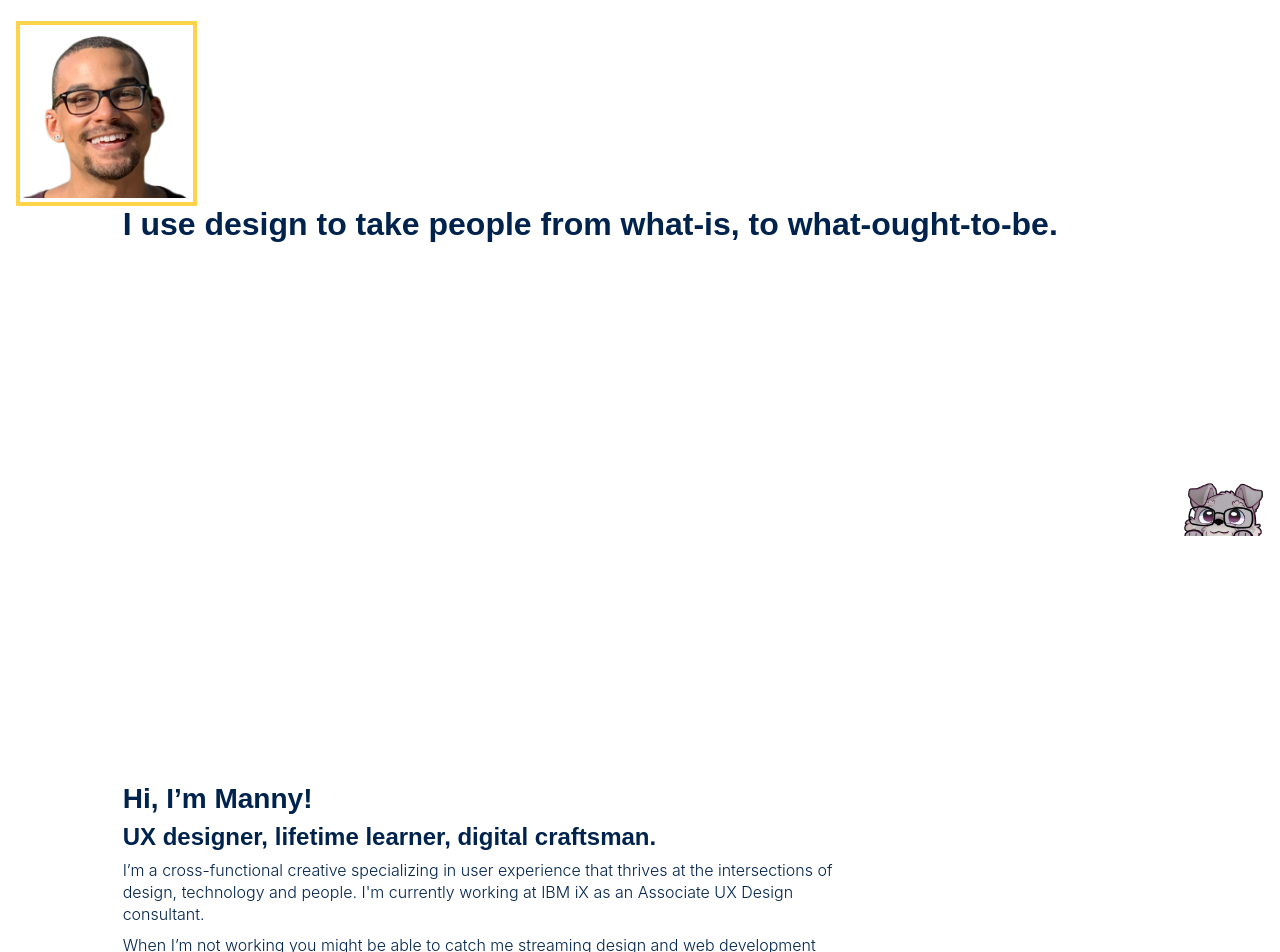
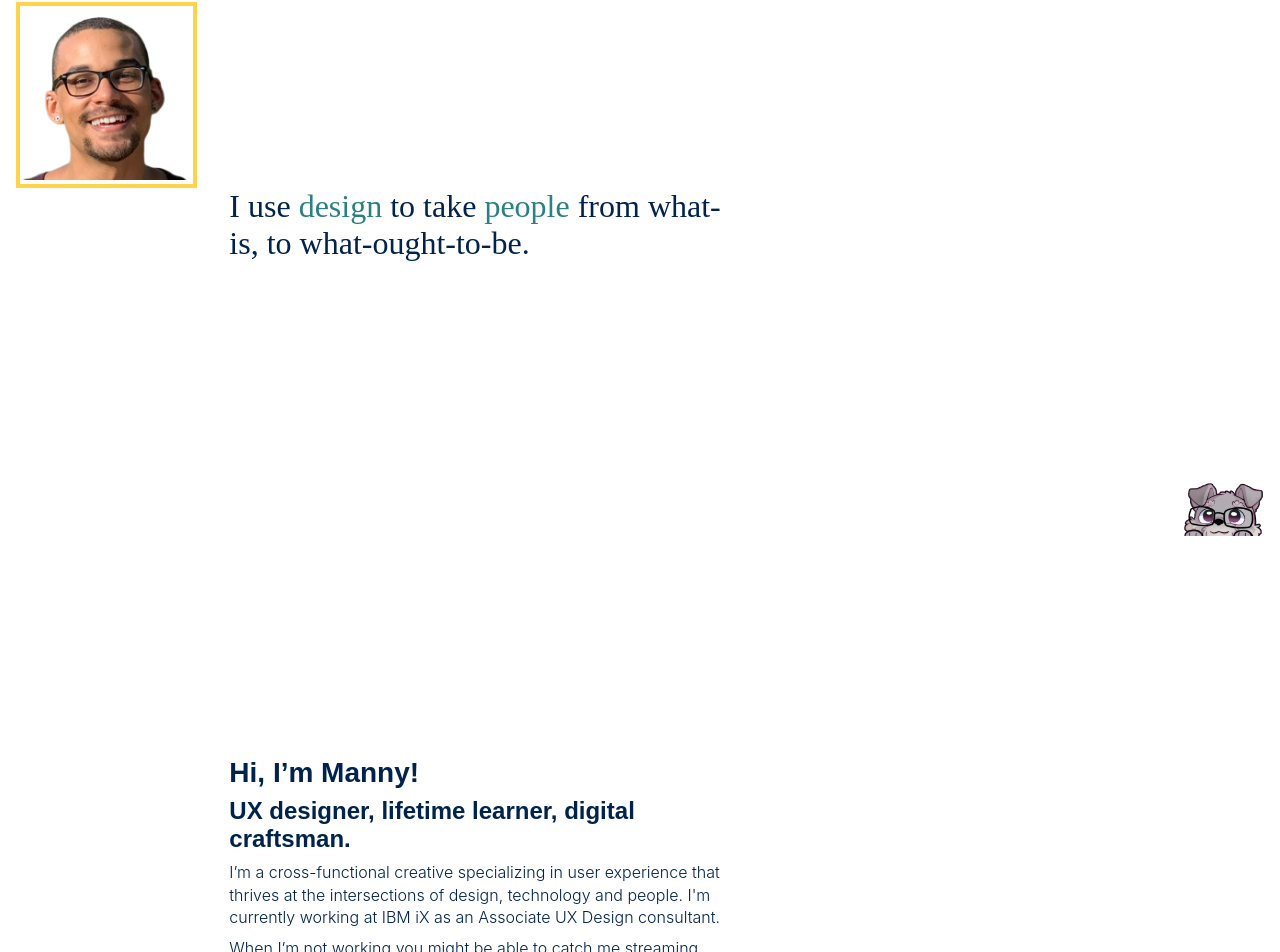
Before and after one commit to MannyIkomi/portfolio-nextjs-site, a Next.js app: page / in a window 1280 px wide. Shown: the part 264-1216 px from the top of the page. Built offline with nearby package versions, Linux system fonts and the light colour scheme; a web font is replaced by a local one.

Commit message:
create and refactor variables and mixins for responsive design

```diff
--- a/components/Footer.jsx
+++ b/components/Footer.jsx
@@ -7,7 +7,7 @@ import Logotype from '../public/logotype.svg';
 
 export default function Footer() {
   return (
-    <footer className={[Styles.footPer, Layout.gridLayout].join(' ')}>
+    <footer className={[Styles.footer, Layout.gridLayout].join(' ')}>
       <ContentContainer style={{ gridColumn: '1/2' }}>
         <Link href={'/'}>
           <a>
--- a/components/styles/Footer.module.scss
+++ b/components/styles/Footer.module.scss
@@ -1,4 +1,3 @@
 .footer {
   min-height: 50vh;
-  border: 1px solid red;
 }
--- a/pages/index.js
+++ b/pages/index.js
@@ -1,6 +1,6 @@
 import Head from 'next/head';
 import Image from 'next/image';
-import HomeStyles from '../styles/Home.module.scss';
+import HomeStyles from '../styles/home.module.scss';
 import ButtonStyles from '../styles/buttons.module.scss';
 import LayoutStyles from '../styles/layout.module.scss';
 import profilePhoto from '../styles/profilePhoto.module.scss';
@@ -35,14 +35,8 @@ export default function Home() {
             </div>
           </ContentContainer>
 
-          <ContentContainer
-            style={{
-              alignSelf: 'start',
-              gridColumn: '2 / -1',
-              gridRow: '2 / 3',
-            }}
-          >
-            <h1 className={HomeStyles.intro}>
+          <ContentContainer className={HomeStyles.intro}>
+            <h1 className={HomeStyles.title}>
               I use <span className={HomeStyles.keyword}>design</span> to take{' '}
               <span className={HomeStyles.keyword}>people</span> from what-is,
               to what-ought-to-be.
@@ -50,7 +44,7 @@ export default function Home() {
           </ContentContainer>
         </SectionContainer>
         <SectionContainer>
-          <ContentContainer style={{ gridColumn: '2/-1', alignSelf: 'center' }}>
+          <ContentContainer className={HomeStyles.about}>
             <h2>Hi, I’m Manny!</h2>
             <h3>UX designer, lifetime learner, digital craftsman.</h3>
             <ParagraphText>
--- a/styles/Home.module.scss
+++ b/styles/Home.module.scss
@@ -1,15 +1,21 @@
+@use 'mixin.scss';
 
 .main {
   min-height: 100vh;
 }
 
 .intro {
-  // composes: container from './layout.module.scss';
+  composes: container from './layout.module.scss';
   align-self: start;
   grid-column: 2 / -1;
   grid-row: 2 / 3;
 
-  h1 {
+  @include mixin.onTabletMedia {
+    grid-column: 3 / 8;
+  }
+}
+
+.title {
   color: var(--primary);
   font-family: 'Fira Code';
   font-weight: 300;
@@ -19,4 +25,7 @@
     color: var(--tertiary);
   }
 }
+
+.about{
+  composes: intro;
 }
--- /dev/null
+++ b/styles/_vars.scss
@@ -0,0 +1,4 @@
+// variables.scss
+
+$desktop-viewport: 80rem;// about 1280px
+$tablet-viewport: 40rem;// about 640px
--- a/styles/globals.scss
+++ b/styles/globals.scss
@@ -7,6 +7,7 @@
   --max-text-length: 72ch;
   --max-view-length: 80rem; // about 1280px
 }
+
 
 html,
 body {
--- a/styles/layout.module.scss
+++ b/styles/layout.module.scss
@@ -1,11 +1,14 @@
+$desktop-viewport: 80rem;// about 1280px
+$tablet-viewport: 40rem;// about 640px
+
 .gridLayout {
   display: grid;
   grid-template-columns: repeat(4, 1fr);
   // grid-template-rows: min-content;
-  @media screen and (min-width: 40rem) {
+  @media screen and (min-width: $tablet-viewport) {
     grid-template-columns: repeat(8, 1fr);
   }
-  @media screen and (min-width: 80rem) {
+  @media screen and (min-width: $desktop-viewport) {
     grid-template-columns: repeat(12, 1fr);
   }
 }
@@ -25,6 +28,7 @@
 
 .container {
   composes: maxViewWidth flexCol;
+
   position: relative;
   width: 100%;
   align-items: flex-start;
--- /dev/null
+++ b/styles/mixin.scss
@@ -0,0 +1,9 @@
+@use './_vars.scss';
+
+@mixin onTabletMedia {
+  @media (min-width: vars.$tablet-viewport) { @content; }
+}
+
+@mixin onDesktopMedia {
+  @media (min-width: vars.$desktop-viewport) { @content; }
+}
```
Lines whose indentation alone changed are shown as unchanged.
